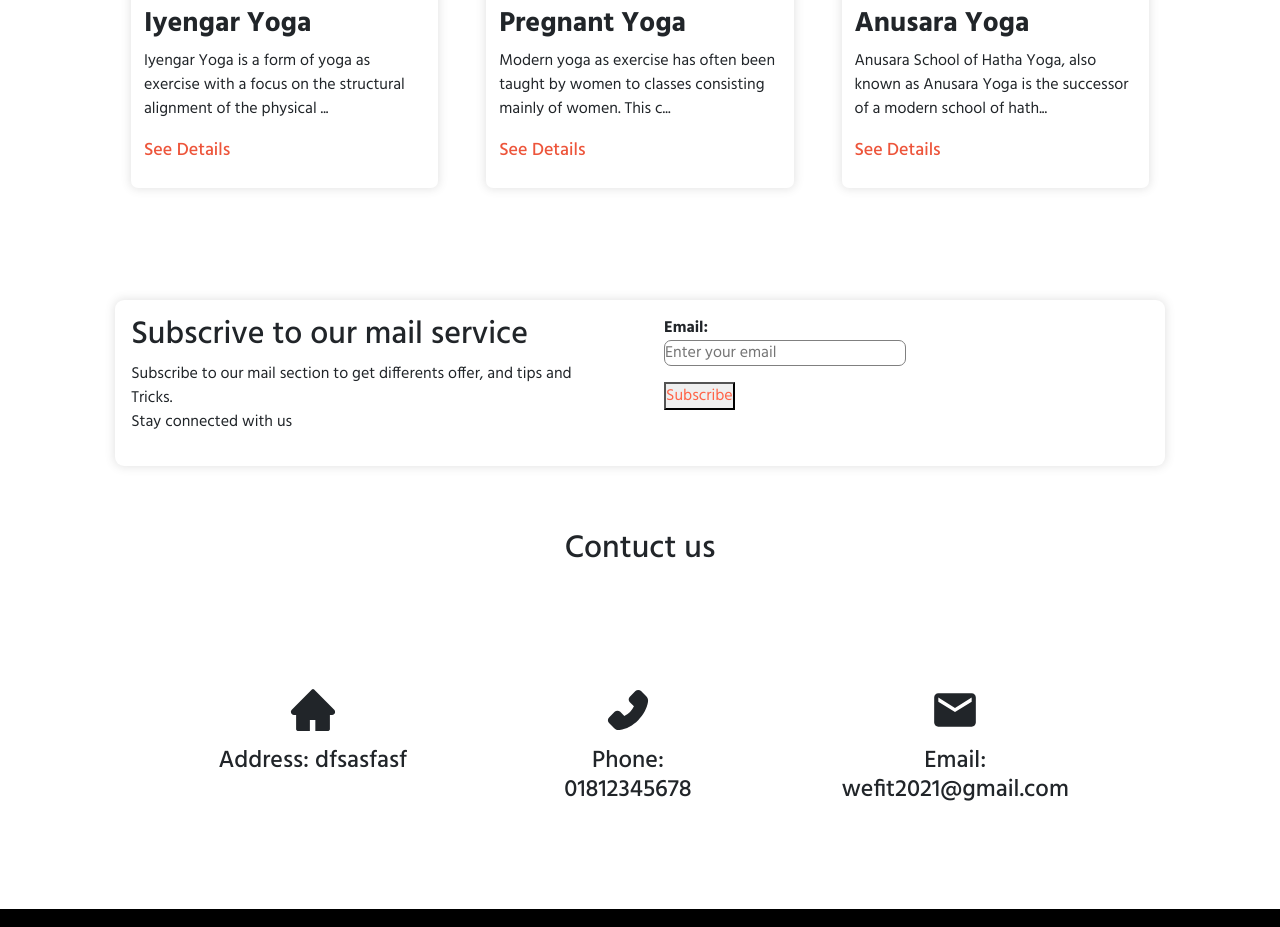
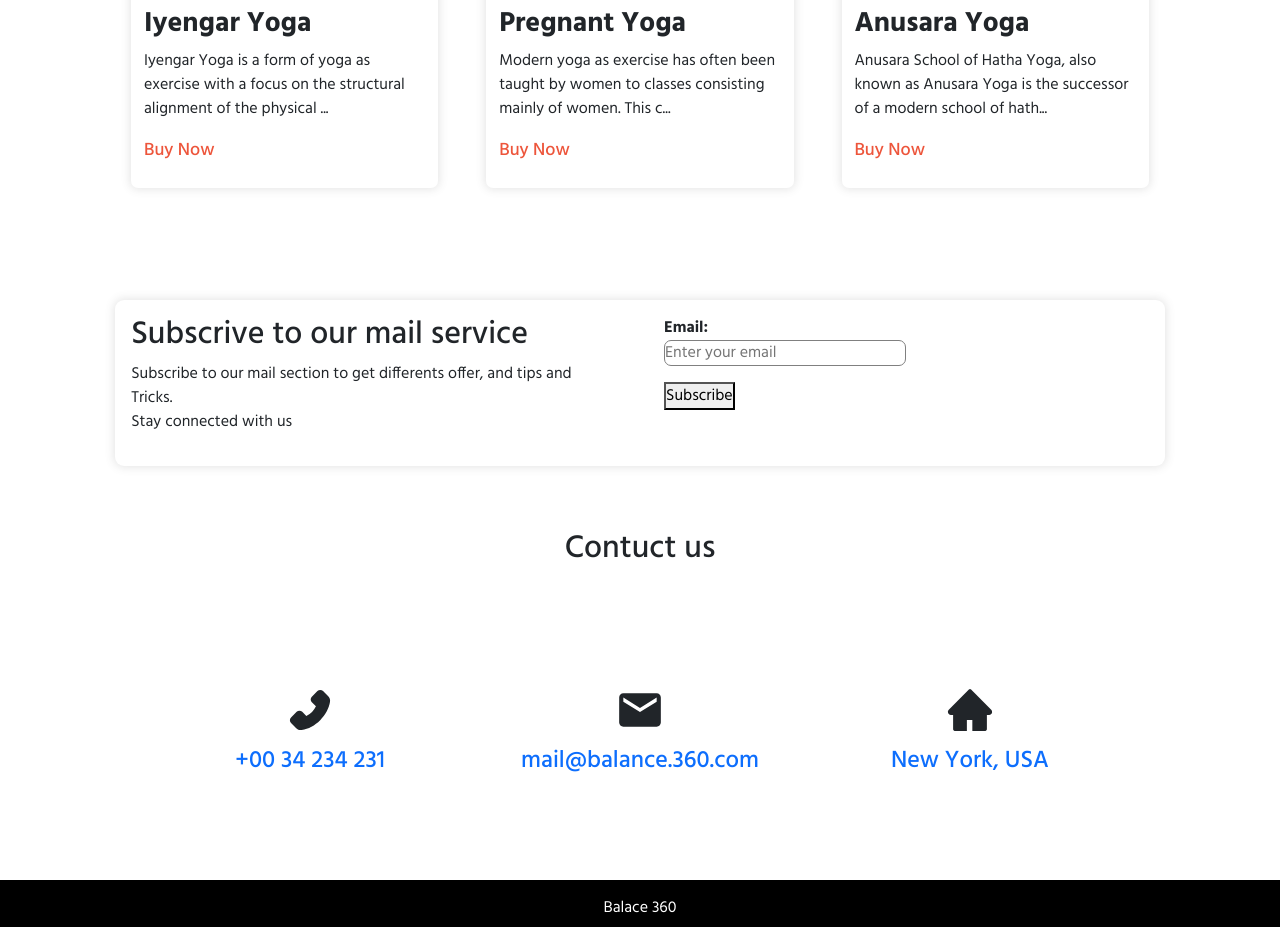
Before and after one commit to mdnh42/HeathCare, a React (Create React App) app: page / in a window 1280 px wide. Shown: the part 1800-2727 px from the top of the page. Built offline with nearby package versions, Linux system fonts and the light colour scheme; no server answers.

Commit message:
Check git commit

```diff
--- a/package.json
+++ b/package.json
@@ -6,8 +6,10 @@
     "@testing-library/jest-dom": "^5.11.4",
     "@testing-library/react": "^11.1.0",
     "@testing-library/user-event": "^12.1.10",
+    "bootstrap": "^5.1.1",
     "firebase": "^9.1.3",
     "react": "^17.0.2",
+    "react-bootstrap": "^2.0.0-rc.1",
     "react-dom": "^17.0.2",
     "react-icons": "^4.3.1",
     "react-router-dom": "^5.3.0",
--- a/src/components/Contact/Contact.js
+++ b/src/components/Contact/Contact.js
@@ -11,19 +11,17 @@ const Contact = () => {
             <div className="icons">
 
                 <div>
-                    <span className='bl-icon'><AiFillHome /></span>
+                    <span className='bl-icon'><AiFillPhone /></span>
+                    <h4> <span className="text-primary"> +00 34 234 231 </span></h4>
 
-                    <h4>Address: dfsasfasf</h4>
-                </div>
-                <div>
-                    <span className='bl-icon'><AiFillPhone /></span>
-
-                    <h4>Phone: 01812345678</h4>
                 </div>
                 <div>
                     <span className='bl-icon'><MdEmail /></span>
-
-                    <h4>Email: wefit2021@gmail.com</h4>
+                    <h4><span className="text-primary"> mail@balance.360.com </span></h4>
+                </div>
+                <div>
+                    <span className='bl-icon'><AiFillHome /></span>
+                    <h4> <span className="text-primary"> New York, USA </span></h4>
                 </div>
             </div>
         </div>
--- a/src/components/NotFound/NotFound.js
+++ b/src/components/NotFound/NotFound.js
@@ -7,8 +7,8 @@ const NotFound = () => {
     return (
         <div className='NotFound'>
             <img src={notFound} alt="" width='100%' />
-            <h2>Page Not Found</h2>
-            <p>Go to <Link to='/'>Home</Link></p>
+            <h2>Sorry the page not available........</h2>
+            <p><Link to='/'>Go Back</Link></p>
         </div>
     );
 };
--- a/src/components/Services/Services.js
+++ b/src/components/Services/Services.js
@@ -14,7 +14,7 @@ const Services = () => {
 
     return (
         <div className='Services'>
-            <h2>Our Services</h2>
+            <h2>Our Classes</h2>
             <div className='services-container'>
                 {
                     services.map(service => <Service key={service.id} {...service} />)
--- a/src/components/Subscribe/Subscrive.css
+++ b/src/components/Subscribe/Subscrive.css
@@ -15,9 +15,7 @@
     border: 1px solid gray;
     margin-bottom: 1em ;
 }
-.Subscribe button{
-    color: tomato;
-}
+
 
 /* for large device */
 @media only screen and (min-width:1024px){
--- a/src/components/Subscribe/Subscrive.js
+++ b/src/components/Subscribe/Subscrive.js
@@ -12,7 +12,7 @@ const Subscrive = () => {
                 <p>Email: </p>
                 <input type="email" placeholder='Enter your email' id="" />
                 <br />
-                <button className='bl-btn-secondary'>  Subscribe  </button>
+                <button className='bl-btn-warning'>  Subscribe  </button>
             </form>
         </div>
     );
--- a/src/components/service/Service.js
+++ b/src/components/service/Service.js
@@ -9,7 +9,7 @@ const Service = ({ id, title, description, img }) => {
             <img src={img} alt={title} width='100%' />
             <h3>{title}</h3>
             <p>{description.substr(0, 100) + '...'}</p>
-            <NavLink to={`/service-details/${id}`} className='bl-btn-secondary'>See Details</NavLink>
+            <NavLink to={`/service-details/${id}`} className='bl-btn-secondary'>Buy Now</NavLink>
         </div>
     );
 };
```
Also changed, not shown: 1 other file (tests, documents, lock files or other folders).
